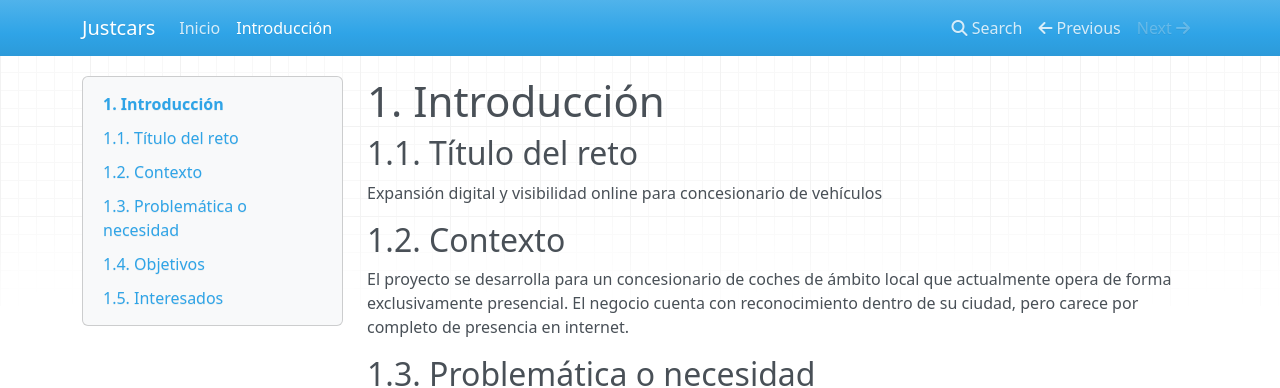
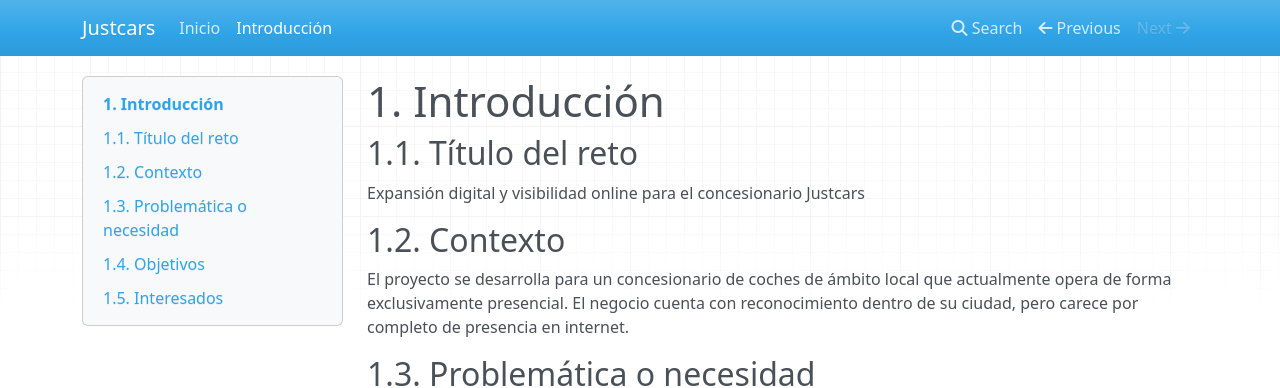
Before and after one commit to jandry18-del/Proyecto-ASIR, an MkDocs documentation site: the page built from docs/01_introduccion.md, in a window 1280 px wide and 1101 px high. Shown: the top 388 px of the window. Built offline with MkDocs 1.6.1, drawn with Linux system fonts in a browser that asks for light colours; nearby versions of some CDN libraries.

Commit message:
Añadido el nombre Justcars al título

```diff
--- a/docs/01_introduccion.md
+++ b/docs/01_introduccion.md
@@ -1,7 +1,7 @@
 # 1. Introducción
 
 ## 1.1. Título del reto
-Expansión digital y visibilidad online para concesionario de vehículos
+Expansión digital y visibilidad online para el concesionario Justcars
 
 ## 1.2. Contexto
 El proyecto se desarrolla para un concesionario de coches de ámbito local que actualmente opera de forma exclusivamente presencial. El negocio cuenta con reconocimiento dentro de su ciudad, pero carece por completo de presencia en internet.
```
